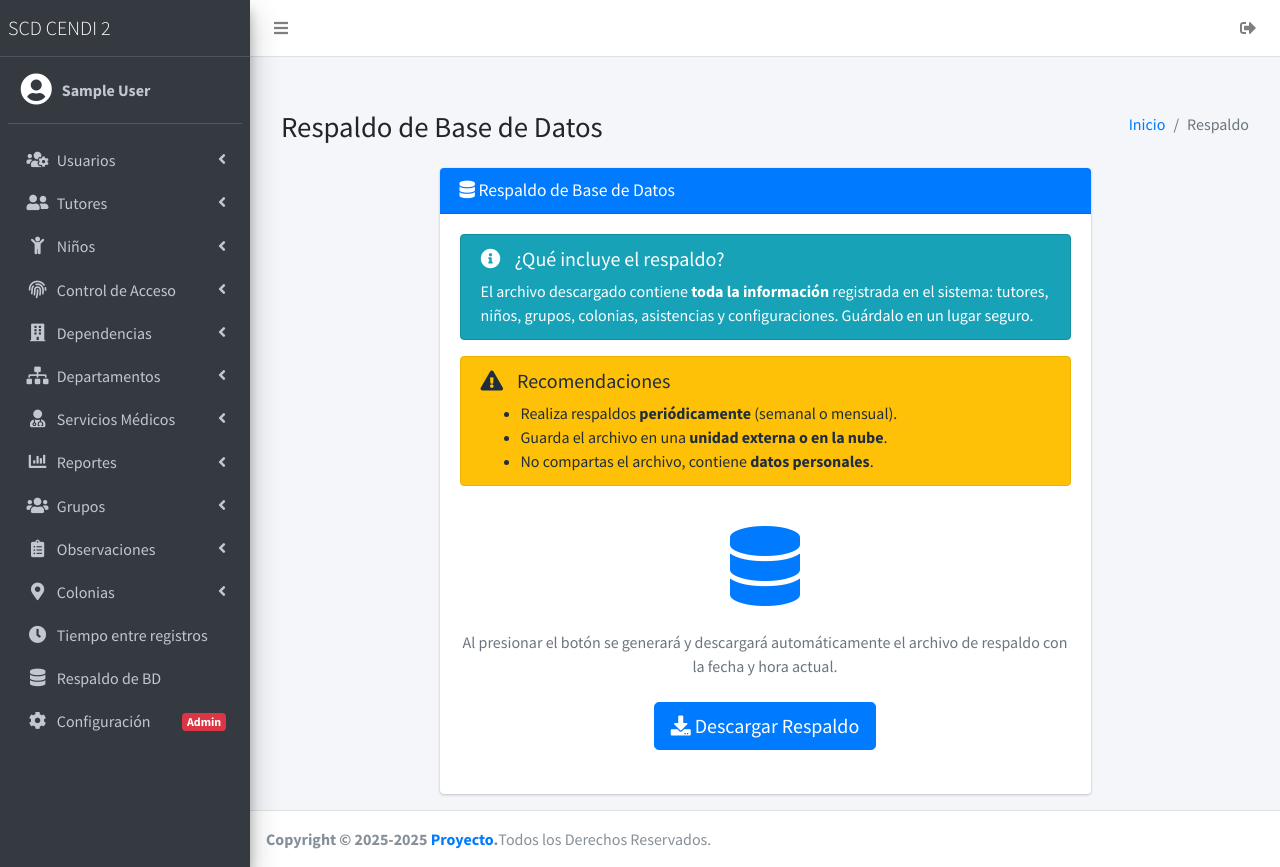
After one commit to NASA312/proyecto, a Django app: page /guarderia/respaldo/ in a window 1280 px wide. The commit adds this page. Run offline with Django 5.2, Linux system fonts and the light colour scheme; the visitor is signed in with stand-in values (Sample User, id 1); some libraries are stand-ins or nearby versions.

Commit message:
Agregando la funcionalidad para generar un respaldo de la base de datos.

```diff
--- /dev/null
+++ b/src/guarderia/templates/guarderia/respaldo.html
@@ -0,0 +1,135 @@
+{% extends 'base.html' %}
+{% load static %}
+{% block title %}Respaldo de Base de Datos{% endblock %}
+
+{% block content %}
+<div class="content-header">
+  <div class="container-fluid">
+    <div class="row mb-2">
+      <div class="col-sm-6">
+        <h1 class="m-0">Respaldo de Base de Datos</h1>
+      </div>
+      <div class="col-sm-6">
+        <ol class="breadcrumb float-sm-right">
+          <li class="breadcrumb-item"><a href="{% url 'guarderia:dashboard' %}">Inicio</a></li>
+          <li class="breadcrumb-item active">Respaldo</li>
+        </ol>
+      </div>
+    </div>
+  </div>
+</div>
+
+<section class="content">
+  <div class="container-fluid">
+    <div class="row justify-content-center">
+      <div class="col-md-8">
+
+        <div class="card card-primary">
+          <div class="card-header">
+            <h3 class="card-title">
+              <i class="fas fa-database"></i> Respaldo de Base de Datos
+            </h3>
+          </div>
+          <div class="card-body">
+
+            <div class="alert alert-info">
+              <h5><i class="icon fas fa-info-circle"></i> ¿Qué incluye el respaldo?</h5>
+              El archivo descargado contiene <strong>toda la información</strong> registrada
+              en el sistema: tutores, niños, grupos, colonias, asistencias y configuraciones.
+              Guárdalo en un lugar seguro.
+            </div>
+
+            <div class="alert alert-warning">
+              <h5><i class="icon fas fa-exclamation-triangle"></i> Recomendaciones</h5>
+              <ul class="mb-0">
+                <li>Realiza respaldos <strong>periódicamente</strong> (semanal o mensual).</li>
+                <li>Guarda el archivo en una <strong>unidad externa o en la nube</strong>.</li>
+                <li>No compartas el archivo, contiene <strong>datos personales</strong>.</li>
+              </ul>
+            </div>
+
+            <div class="text-center py-4">
+              <i class="fas fa-database fa-5x text-primary mb-4 d-block"></i>
+              <p class="text-muted mb-4">
+                Al presionar el botón se generará y descargará automáticamente
+                el archivo de respaldo con la fecha y hora actual.
+              </p>
+              <button type="button" id="btnDescargar" class="btn btn-primary btn-lg">
+                <i class="fas fa-download"></i> Descargar Respaldo
+              </button>
+            </div>
+
+          </div>
+        </div>
+
+        <!-- Historial de descargas en esta sesión -->
+        <div class="card card-secondary" id="cardHistorial" style="display:none;">
+          <div class="card-header">
+            <h3 class="card-title">
+              <i class="fas fa-history"></i> Descargas en esta sesión
+            </h3>
+          </div>
+          <div class="card-body p-0">
+            <ul class="list-group list-group-flush" id="listaHistorial"></ul>
+          </div>
+        </div>
+
+      </div>
+    </div>
+  </div>
+</section>
+{% endblock %}
+
+{% block scripts %}
+<script>
+$(document).ready(function () {
+
+  $('#btnDescargar').on('click', function () {
+    Swal.fire({
+      title: '¿Generar respaldo?',
+      html: 'Se descargará un archivo con <strong>toda la información</strong> del sistema.',
+      icon: 'question',
+      showCancelButton: true,
+      confirmButtonColor: '#007bff',
+      cancelButtonColor: '#6c757d',
+      confirmButtonText: '<i class="fas fa-download"></i> Sí, descargar',
+      cancelButtonText: 'Cancelar'
+    }).then(function (result) {
+      if (!result.isConfirmed) return;
+
+      const btn = $('#btnDescargar');
+      btn.prop('disabled', true)
+         .html('<i class="fas fa-spinner fa-spin"></i> Generando respaldo...');
+
+      // ✅ Descarga directa — evita el problema del iframe y X-Frame-Options
+      window.location.href = '{% url "guarderia:descargar_respaldo" %}';
+
+      // Restaurar botón y registrar en historial después de 4 segundos
+      setTimeout(function () {
+        btn.prop('disabled', false)
+           .html('<i class="fas fa-download"></i> Descargar Respaldo');
+
+        const ahora = new Date().toLocaleString('es-MX');
+        $('#cardHistorial').show();
+        $('#listaHistorial').prepend(
+          '<li class="list-group-item">' +
+            '<i class="fas fa-check-circle text-success mr-2"></i>' +
+            '<strong>Respaldo descargado</strong> — ' + ahora +
+          '</li>'
+        );
+
+        Swal.fire({
+          icon: 'success',
+          title: '¡Respaldo generado!',
+          text: 'El archivo se ha descargado correctamente.',
+          timer: 3000,
+          timerProgressBar: true,
+          showConfirmButton: false
+        });
+      }, 4000);
+    });
+  });
+
+});
+</script>
+{% endblock %}
--- a/src/guarderia/urls.py
+++ b/src/guarderia/urls.py
@@ -151,4 +151,9 @@ urlpatterns = [
     path('colonias/nueva/',             views.crear_colonia,    name='crear_colonia'),
     path('colonias/<int:pk>/editar/',   views.editar_colonia,   name='editar_colonia'),
     path('colonias/<int:pk>/eliminar/', views.eliminar_colonia, name='eliminar_colonia'),
+
+
+    path('respaldo/',            views.pagina_respaldo,       name='pagina_respaldo'),
+    path('respaldo/descargar/',  views.descargar_respaldo_db, name='descargar_respaldo'),
+
 ]
--- a/src/guarderia/views.py
+++ b/src/guarderia/views.py
@@ -1,10 +1,12 @@
 from django.shortcuts import get_object_or_404, render, redirect
 from django.contrib.auth.decorators import login_required
 from django.contrib import messages
-from django.http import JsonResponse
+import subprocess
+from django.http import HttpResponse, JsonResponse
 from django.views.decorators.csrf import csrf_exempt
 from django.core.files.base import ContentFile
 from django.utils import timezone
+import shutil
 from datetime import datetime, timedelta
 from .models import Tutor, Nino, RegistroAcceso
 from .forms import *
@@ -2476,3 +2478,111 @@ def eliminar_colonia(request, pk):
         messages.success(request, f'Colonia "{nombre}" eliminada.')
         return redirect('guarderia:lista_colonias')
     return JsonResponse({'success': False, 'error': 'Método no permitido.'}, status=405)
+
+@login_required
+def descargar_respaldo_db(request):
+    """Genera y descarga un respaldo PostgreSQL"""
+    if not (request.user.is_superuser or
+            (hasattr(request.user, 'perfil') and
+             request.user.perfil.rol.nombre == 'ADMIN')):
+        return JsonResponse({'error': 'No tienes permisos.'}, status=403)
+
+    db    = settings.DATABASES['default']
+    fecha = datetime.now().strftime('%Y%m%d_%H%M%S')
+
+    # ── Buscar pg_dump automáticamente ──────────────────────────────────────
+    pg_dump_path = shutil.which('pg_dump')
+
+    # Si no está en PATH, buscar en rutas comunes de Windows
+    if not pg_dump_path:
+        rutas_windows = [
+            r'C:\Program Files\PostgreSQL\17\bin\pg_dump.exe',
+            r'C:\Program Files\PostgreSQL\16\bin\pg_dump.exe',
+            r'C:\Program Files\PostgreSQL\15\bin\pg_dump.exe',
+            r'C:\Program Files\PostgreSQL\14\bin\pg_dump.exe',
+            r'C:\Program Files\PostgreSQL\13\bin\pg_dump.exe',
+        ]
+        for ruta in rutas_windows:
+            if os.path.exists(ruta):
+                pg_dump_path = ruta
+                break
+
+    if not pg_dump_path:
+        return HttpResponse(
+            '<h2>Error: pg_dump no encontrado</h2>'
+            '<p>Verifica que PostgreSQL esté instalado y pg_dump esté en el PATH.</p>'
+            '<p>O agrega la carpeta bin de PostgreSQL al PATH del sistema.</p>',
+            status=500,
+            content_type='text/html'
+        )
+
+    try:
+        env = os.environ.copy()
+        env['PGPASSWORD'] = db.get('PASSWORD', '')
+
+        # Extraer host y puerto — dj_database_url los guarda en HOST y PORT
+        host = db.get('HOST', 'localhost') or 'localhost'
+        port = str(db.get('PORT', 5432) or 5432)
+        user = db.get('USER', 'postgres')
+        name = db.get('NAME', 'proyecto')
+
+        cmd = [
+            pg_dump_path,
+            '-h', host,
+            '-p', port,
+            '-U', user,
+            '-d', name,
+            '--no-password',
+            '-F', 'p',
+            '-E', 'UTF8',
+        ]
+
+        resultado = subprocess.run(
+            cmd,
+            capture_output=True,
+            env=env,
+            timeout=120
+        )
+
+        if resultado.returncode != 0:
+            error_msg = resultado.stderr.decode('utf-8', errors='replace')
+            # Devolver error legible en HTML para poder verlo en el navegador
+            return HttpResponse(
+                f'<h2>Error de pg_dump (código {resultado.returncode})</h2>'
+                f'<pre>{error_msg}</pre>'
+                f'<hr>'
+                f'<p><strong>Comando ejecutado:</strong></p>'
+                f'<pre>{" ".join(cmd)}</pre>'
+                f'<p><strong>Host:</strong> {host} | <strong>Puerto:</strong> {port} | '
+                f'<strong>Usuario:</strong> {user} | <strong>BD:</strong> {name}</p>',
+                status=500,
+                content_type='text/html'
+            )
+
+        nombre_archivo = f'respaldo_guarderia_{fecha}.sql'
+        response = HttpResponse(resultado.stdout, content_type='application/sql')
+        response['Content-Disposition'] = f'attachment; filename="{nombre_archivo}"'
+        return response
+
+    except subprocess.TimeoutExpired:
+        return HttpResponse(
+            '<h2>Error: Tiempo de espera agotado</h2>'
+            '<p>El respaldo tardó demasiado. Intenta de nuevo.</p>',
+            status=500, content_type='text/html'
+        )
+    except Exception as e:
+        import traceback
+        return HttpResponse(
+            f'<h2>Error inesperado</h2>'
+            f'<pre>{traceback.format_exc()}</pre>',
+            status=500, content_type='text/html'
+        )
+
+
+@login_required
+def pagina_respaldo(request):
+    if not (request.user.is_superuser or
+            (hasattr(request.user, 'perfil') and
+             request.user.perfil.rol.nombre == 'ADMIN')):
+        return redirect('guarderia:dashboard')
+    return render(request, 'guarderia/respaldo.html')
--- a/src/templates/base_parts/menu.html
+++ b/src/templates/base_parts/menu.html
@@ -357,6 +357,14 @@
   </a>
 </li>
 {% endif %}
+{% if user.is_superuser or user.perfil.rol.nombre == 'ADMIN' %}
+<li class="nav-item">
+  <a href="{% url 'guarderia:pagina_respaldo' %}" class="nav-link">
+    <i class="nav-icon fas fa-database"></i>
+    <p>Respaldo de BD</p>
+  </a>
+</li>
+{% endif %}
 
         <!-- ============================================ -->
         <!-- CONFIGURACIÓN (SOLO ADMIN y SUPERUSER) -->
```
